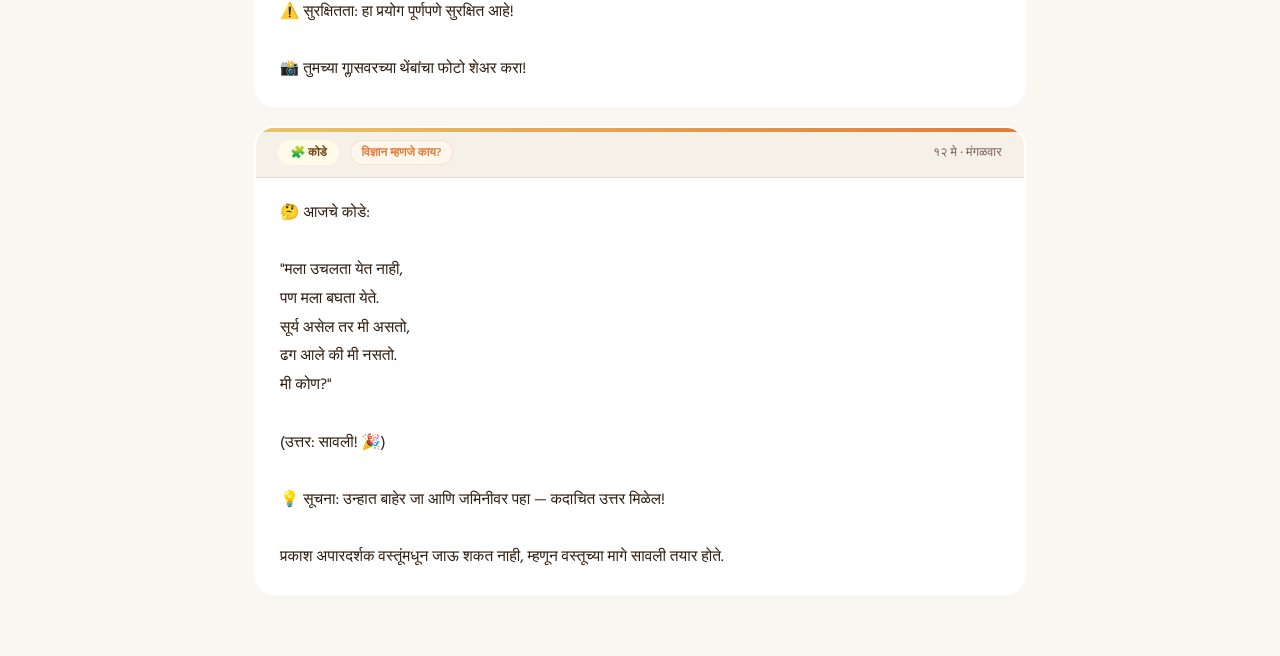
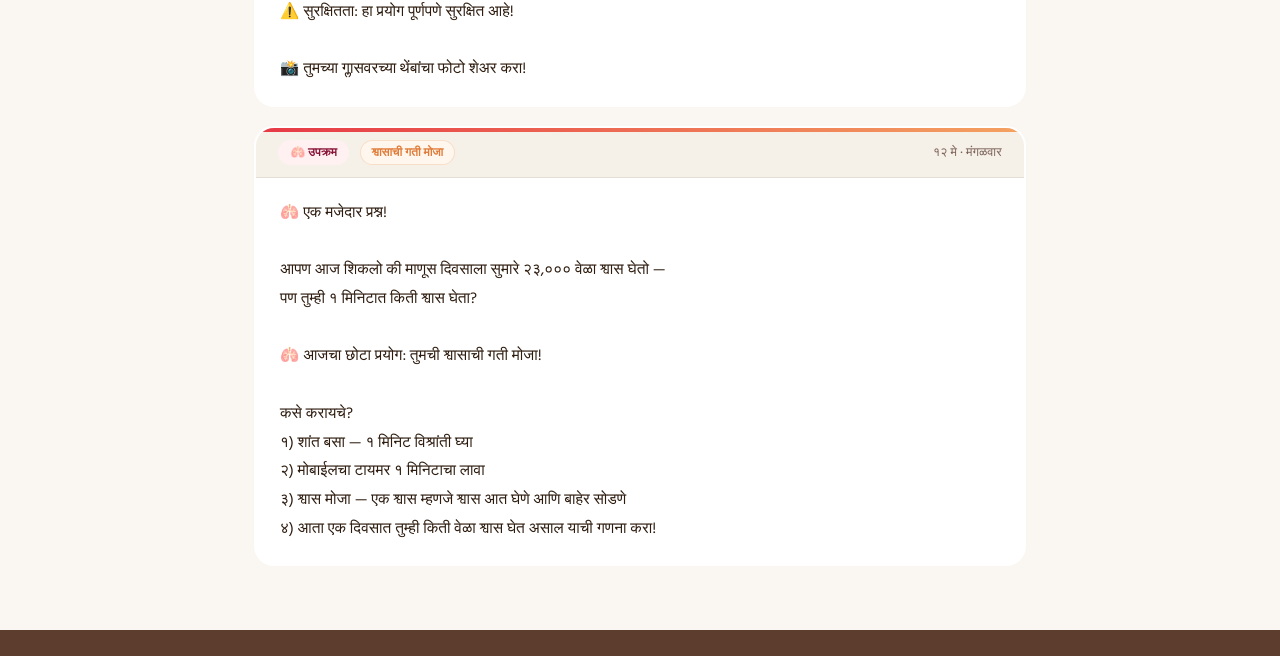
Before and after one commit to vikishi/vidnyan-ranjan, a plain HTML site: page prayog-kodi.html in a window 1280 px wide. Shown: the part 4409-5065 px from the top of the page. Drawn offline with Linux system fonts and the light colour scheme.

Commit message:
Replace Day 1 evening shadow riddle with breathing rate experiment

```diff
--- a/automation/plan.json
+++ b/automation/plan.json
@@ -18,14 +18,14 @@
     "dayName": "सोमवार",
     "session": "evening",
     "datetime": "2026-05-11 18:00",
-    "tag": "सावलीचे कोडे",
-    "cardType": "kodi",
+    "tag": "श्वासाची गती मोजा",
+    "cardType": "upakram",
     "blogPages": [
       "prayog-kodi"
     ],
     "posted": true,
     "note": "Day 1 — manually posted",
-    "whatsappMessage": "🧩 *विज्ञान रंजन | दिवस १ - संध्याकाळ*\n━━━━━━━━━━━━━━━\n\n🤔 *आजचे कोडे:*\n\n\"मला उचलता येत नाही,\nपण मला बघता येते.\nसूर्य असेल तर मी असतो,\nढग आले की मी नसतो.\nमी कोण?\"\n\nतुमचे उत्तर गटात पाठवा! ✍️\nउत्तर उद्या सकाळी देऊ!\n\n💡 *सूचना:* उन्हात बाहेर जा आणि जमिनीवर पहा — कदाचित उत्तर मिळेल! 😉\n\n_मराठी विज्ञान परिषद - पुणे विभाग_"
+    "whatsappMessage": "🫁 *एक मजेदार प्रश्न!*\n\nआपण आज शिकलो की माणूस दिवसाला सुमारे २३,००० वेळा श्वास घेतो —\nपण तुम्ही १ मिनिटात किती श्वास घेता?\n\n🫁 *आजचा छोटा प्रयोग: तुमची श्वासाची गती मोजा!*\n\n*कसे करायचे?*\n१) शांत बसा — १ मिनिट विश्रांती घ्या\n२) मोबाईलचा टायमर १ मिनिटाचा लावा\n३) श्वास मोजा — एक श्वास म्हणजे श्वास आत घेणे आणि बाहेर सोडणे\n४) आता एक दिवसात तुम्ही किती वेळा श्वास घेत असाल याची गणना करा!\n\n_मराठी विज्ञान परिषद — पुणे विभाग_"
   },
   {
     "day": 2,
--- a/prayog-kodi.html
+++ b/prayog-kodi.html
@@ -450,25 +450,24 @@ CD वर अत्यंत बारीक खाचा (grooves) असता
     </article>
 
     <!-- Day 1 -->
-    <article class="content-card kodi">
+    <article class="content-card upakram">
       <div class="card-header">
-        <span class="badge badge-kodi">🧩 कोडे</span>
-        <span class="card-tag">विज्ञान म्हणजे काय?</span>
+        <span class="badge badge-upakram">🫁 उपक्रम</span>
+        <span class="card-tag">श्वासाची गती मोजा</span>
         <span class="card-date">१२ मे · मंगळवार</span>
       </div>
-      <div class="card-body">🤔 आजचे कोडे:
+      <div class="card-body">🫁 एक मजेदार प्रश्न!
 
-"मला उचलता येत नाही,
-पण मला बघता येते.
-सूर्य असेल तर मी असतो,
-ढग आले की मी नसतो.
-मी कोण?"
+आपण आज शिकलो की माणूस दिवसाला सुमारे २३,००० वेळा श्वास घेतो —
+पण तुम्ही १ मिनिटात किती श्वास घेता?
 
-(उत्तर: सावली! 🎉)
+🫁 आजचा छोटा प्रयोग: तुमची श्वासाची गती मोजा!
 
-💡 सूचना: उन्हात बाहेर जा आणि जमिनीवर पहा — कदाचित उत्तर मिळेल!
-
-प्रकाश अपारदर्शक वस्तूंमधून जाऊ शकत नाही, म्हणून वस्तूच्या मागे सावली तयार होते.</div>
+कसे करायचे?
+१) शांत बसा — १ मिनिट विश्रांती घ्या
+२) मोबाईलचा टायमर १ मिनिटाचा लावा
+३) श्वास मोजा — एक श्वास म्हणजे श्वास आत घेणे आणि बाहेर सोडणे
+४) आता एक दिवसात तुम्ही किती वेळा श्वास घेत असाल याची गणना करा!</div>
     </article>
 
   </div>
```
Also changed, not shown: विज्ञान_रंजन_आठवडा_१.jsx (+10 -13 lines).
